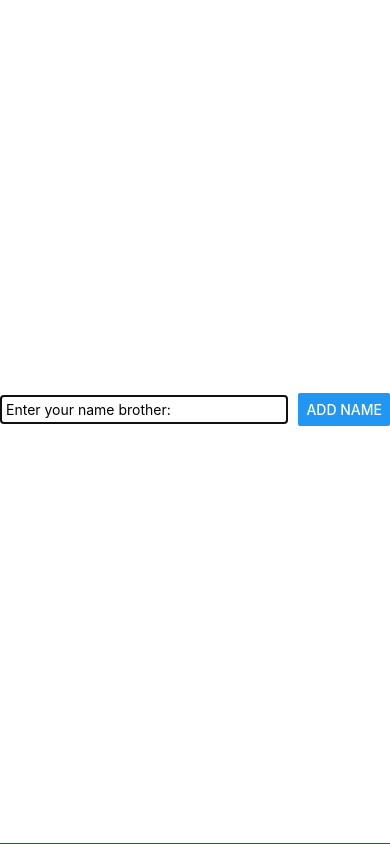
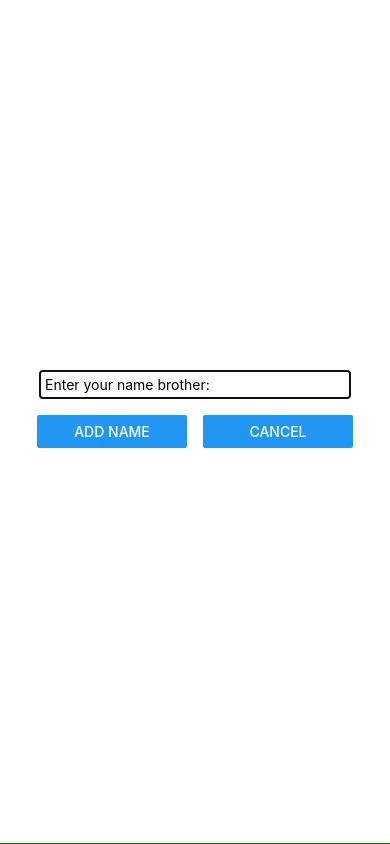
Before and after one commit to jerun276/AwesomeProject, a React Native app: screen / in a window 390 px wide. Both pictures are taken after a click on the button "ADD NEW NAME". Built offline with nearby package versions, Linux system fonts and the light colour scheme.

Commit message:
Styling Modal Screen

```diff
--- a/NameInput.js
+++ b/NameInput.js
@@ -19,9 +19,17 @@
                     onChangeText={goalInputHandler}
                     style={styles.textInput}
                     placeholder='Enter your name brother: ' />
-                <Button
-                    onPress={addNameHandler}
-                    title='Add name' />
+                <View style={styles.buttonContainer}>
+                    <View style={styles.button}>
+                        <Button
+                            onPress={addNameHandler}
+                            title='Add name' />
+                    </View>
+                    <View style={styles.button}>
+                        <Button
+                            title='Cancel' />
+                    </View>
+                </View>
             </View>
         </Modal>
     )
@@ -29,8 +37,8 @@
 
 const styles = StyleSheet.create({
     inputContainer: {
-        flexDirection: 'row',
-        justifyContent: 'space-between',
+        flexDirection: 'column',
+        justifyContent: 'center',
         alignItems: 'center',
         borderBottomWidth: 1,
         paddingBottom: 25,
@@ -41,9 +49,16 @@
         borderWidth: 1,
         borderColor: 'black',
         width: '80%',
-        marginRight: 10,
         padding: 5,
-    }
+    },
+    buttonContainer: {
+        flexDirection: 'row',
+        marginTop: 16
+    },
+    button: {
+        width: 150,
+        marginHorizontal: 8
+    },
 })
 
 module.exports = NameInput;
```
